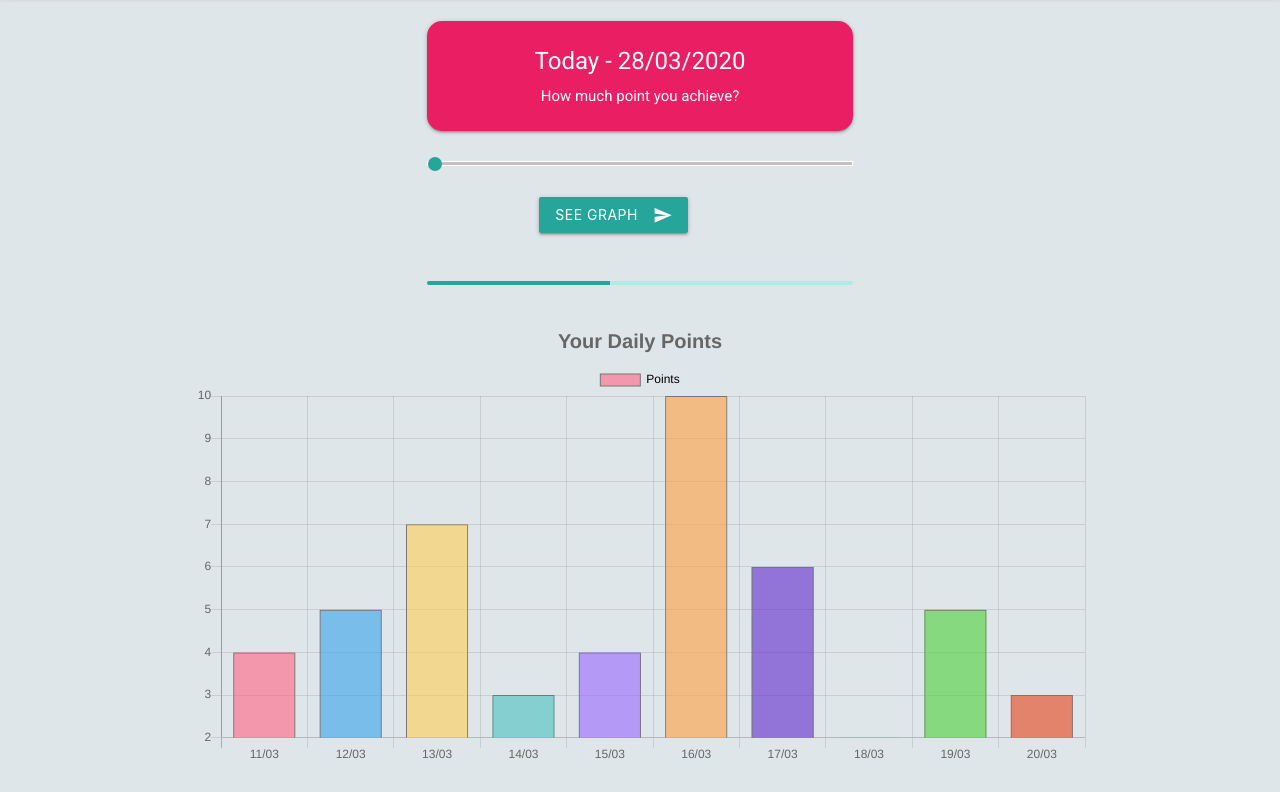
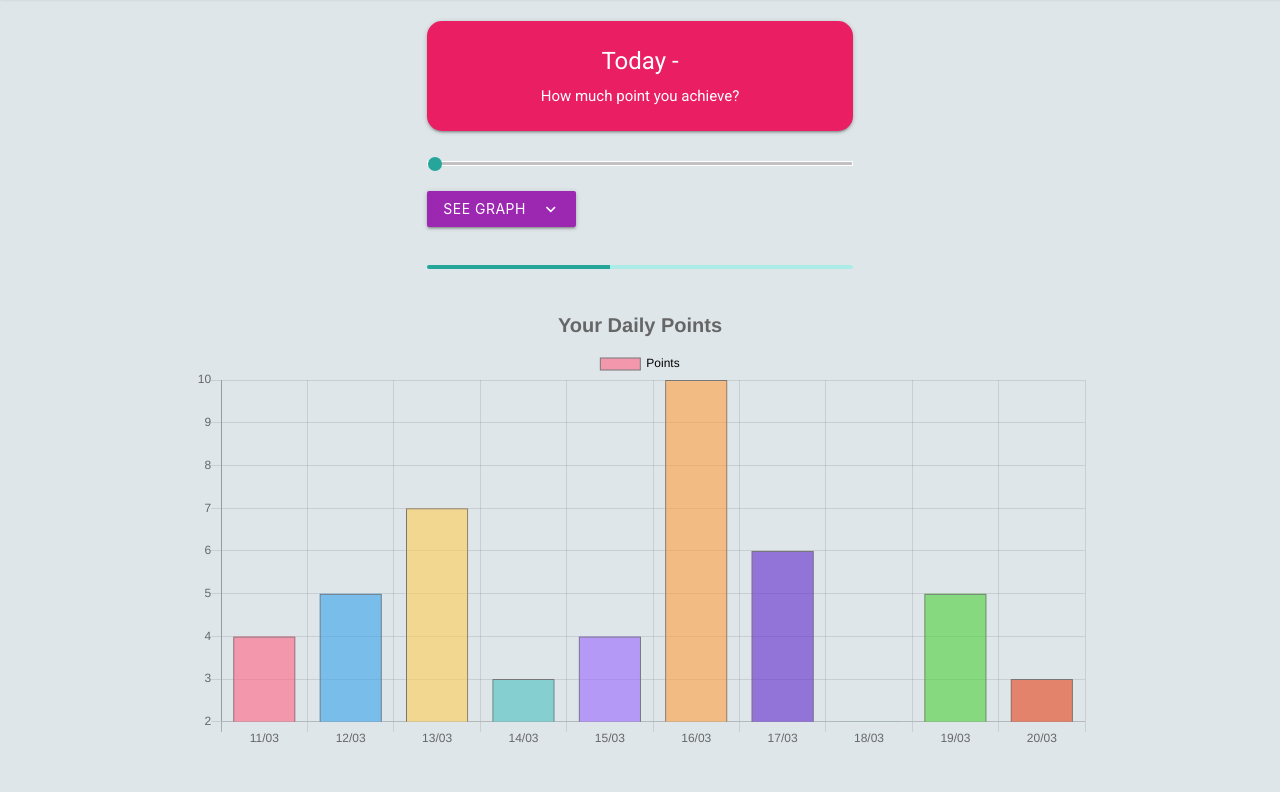
Before and after one commit to sandip-sadhukhan/dailyworkchart, a plain HTML site: page index.html in a window 1280 px wide. Shown: the part 67-859 px from the top of the page. Before the commit the page ends 835 px from the top, so only its background shows below. Drawn offline with nearby package versions, Linux system fonts and the light colour scheme.

Commit message:
Update index.html

```diff
--- a/index.html
+++ b/index.html
@@ -4,6 +4,7 @@
     <meta charset="UTF-8" />
     <meta name="viewport" content="width=device-width, initial-scale=1.0" />
     <title>Daily Work Graph</title>
+    <link rel="shortcut icon" href="css/favicon.png" type="image/svg" />
     <!--Import Google Icon Font-->
     <link
       href="https://fonts.googleapis.com/icon?family=Material+Icons"
@@ -40,7 +41,7 @@
             <div class="card #e91e63 pink">
               <div class="card-content white-text">
                 <span class="card-title center-align">
-									Today - <span id="today">28/03/2020</span>
+                  Today - <span id="today"></span>
                 </span>
                 <p class="center-align">
                   How much point you achieve?
@@ -51,21 +52,25 @@
               <p class="range-field">
                 <input
                   type="range"
-									id="test5"
+                  id="todayValueId"
                   min="0"
                   max="10"
                   value="0"
                 />
               </p>
             </form>
-						<div class="row" style="margin-top:16px">
+            <button
+              id="showGraphBtn"
+              class="btn purple waves-effect waves-light"
+              style="margin:10px auto;"
+            >
+              See Graph
+              <i class="material-icons right">keyboard_arrow_down</i>
+            </button>
+            <!-- <div class="row" style="margin-top:16px">
               <div class="col m6 offset-s3 offset-m3">
-								<button class="btn waves-effect waves-light">
-									See Graph
-									<i class="material-icons right">send</i>
-								</button>
               </div>
-						</div>
+            </div> -->
           </div>
         </div>
       </div>
@@ -85,11 +90,12 @@
     </section>
 
     <!-- Show Graph Area -->
-		<section id="showGraph">
+    <section id="showGraph" style="margin-bottom:40px;">
       <div class="container">
         <canvas id="myChart" width="100%"></canvas>
       </div>
     </section>
+
     <!--JavaScript at end of body for optimized loading-->
     <script src="js/main.js"></script>
     <script src="https://cdnjs.cloudflare.com/ajax/libs/materialize/1.0.0/js/materialize.min.js"></script>
```
Lines whose indentation alone changed are shown as unchanged.
